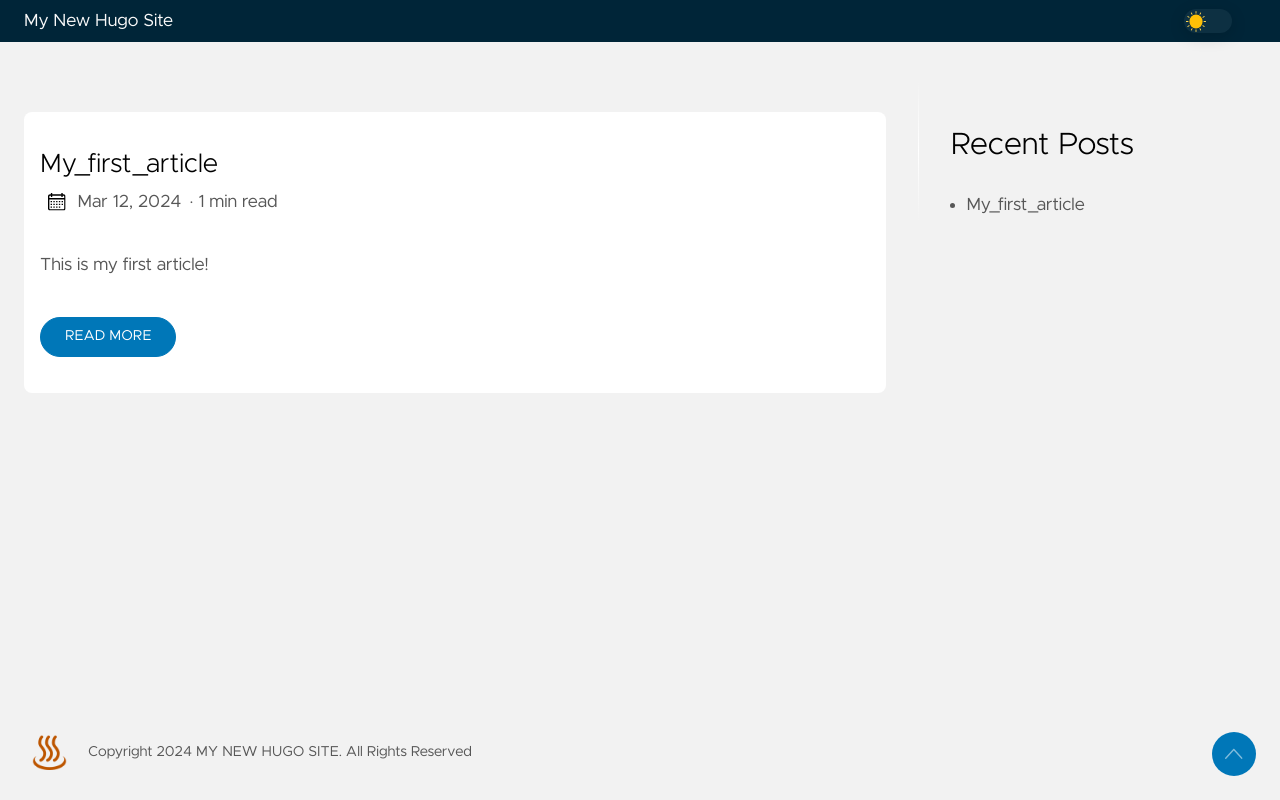
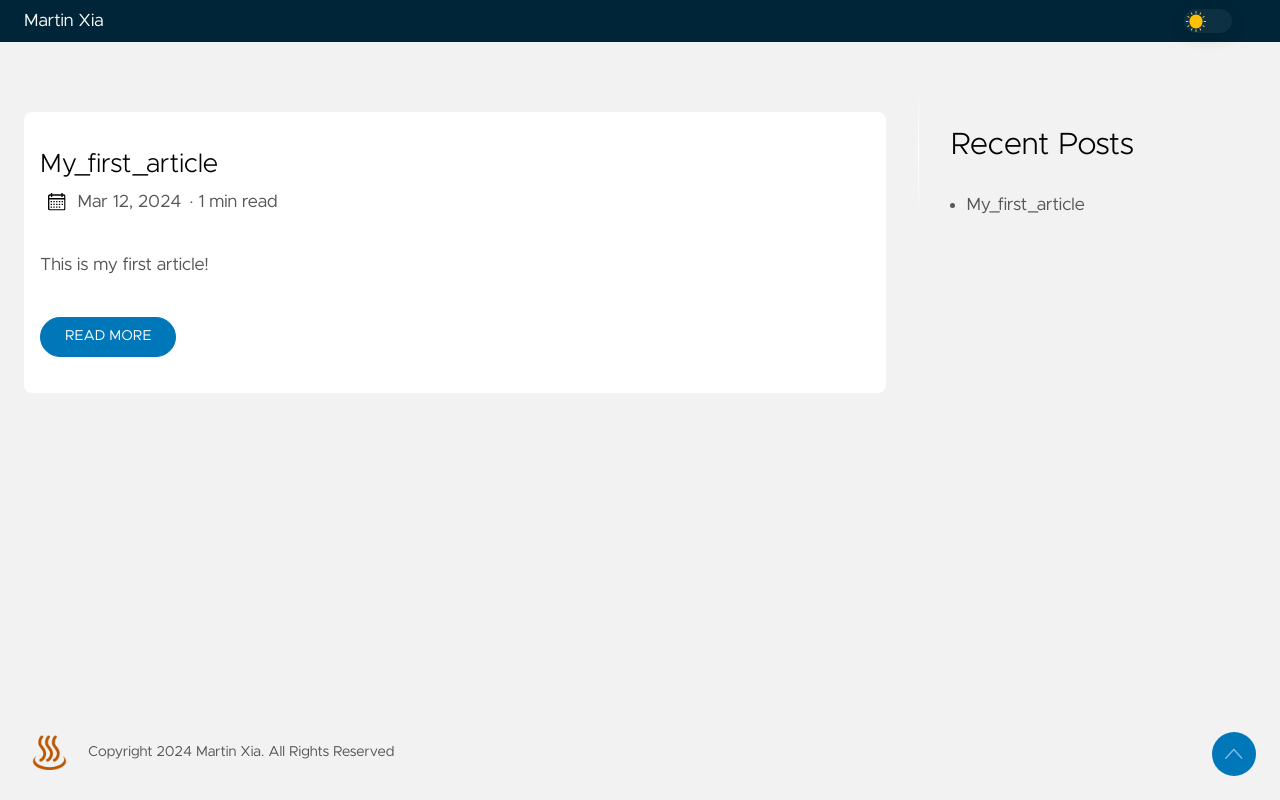
Before and after one commit to MartinX0712/MartinX0712.github.io, a plain HTML site: page index.html in a window 1280 px wide. Drawn offline with Linux system fonts and the light colour scheme.

Commit message:
My_third_commit

```diff
--- a/index.html
+++ b/index.html
@@ -25,10 +25,10 @@
 <meta name="description" content="" />
 <meta name="twitter:card" content="summary" />
 <meta name="twitter:creator" content="">
-<meta name="twitter:title" content="My New Hugo Site" />
+<meta name="twitter:title" content="Martin Xia" />
 <meta name="twitter:image" content="/"/>
 <meta property="og:url" content="/" />
-<meta property="og:title" content="My New Hugo Site" />
+<meta property="og:title" content="Martin Xia" />
 <meta property="og:description" content="" />
 <meta property="og:image" content="/" />
 
@@ -37,7 +37,7 @@
 <link rel="manifest" href="/icons/site.webmanifest">
 
 <link rel="canonical" href="/">
-<link rel="alternate" type="application/rss+xml" href="/index.xml" title="My New Hugo Site" />
+<link rel="alternate" type="application/rss+xml" href="/index.xml" title="Martin Xia" />
 
 
 
@@ -60,7 +60,7 @@
   >
 
 <header class="nav_header" >
-  <nav class="nav"><a href='/' class="nav_brand nav_item" title="My New Hugo Site">My New Hugo Site
+  <nav class="nav"><a href='/' class="nav_brand nav_item" title="Martin Xia">Martin Xia
   <div class="nav_close">
     <div><svg class="icon">
   <title>open-menu</title>
@@ -267,8 +267,8 @@
 
 <footer class="footer">
   <div class="footer_inner wrap pale">
-    <img src='/icons/apple-touch-icon.png' class="icon icon_2 transparent" alt="My New Hugo Site">
-    <p>Copyright&nbsp;<span class="year"></span>&nbsp;MY NEW HUGO SITE. All Rights Reserved</p><a class="to_top" href="#documentTop">
+    <img src='/icons/apple-touch-icon.png' class="icon icon_2 transparent" alt="Martin Xia">
+    <p>Copyright&nbsp;<span class="year"></span>&nbsp;Martin Xia. All Rights Reserved</p><a class="to_top" href="#documentTop">
   <svg class="icon">
   <title>to-top</title>
   <use xlink:href="#to-top"></use>
```
